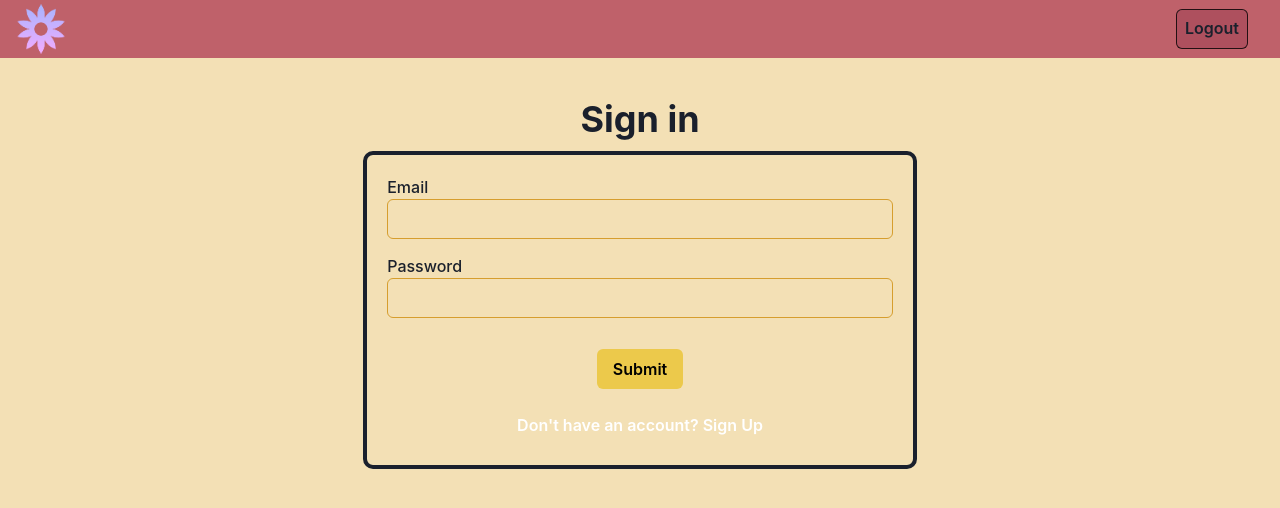
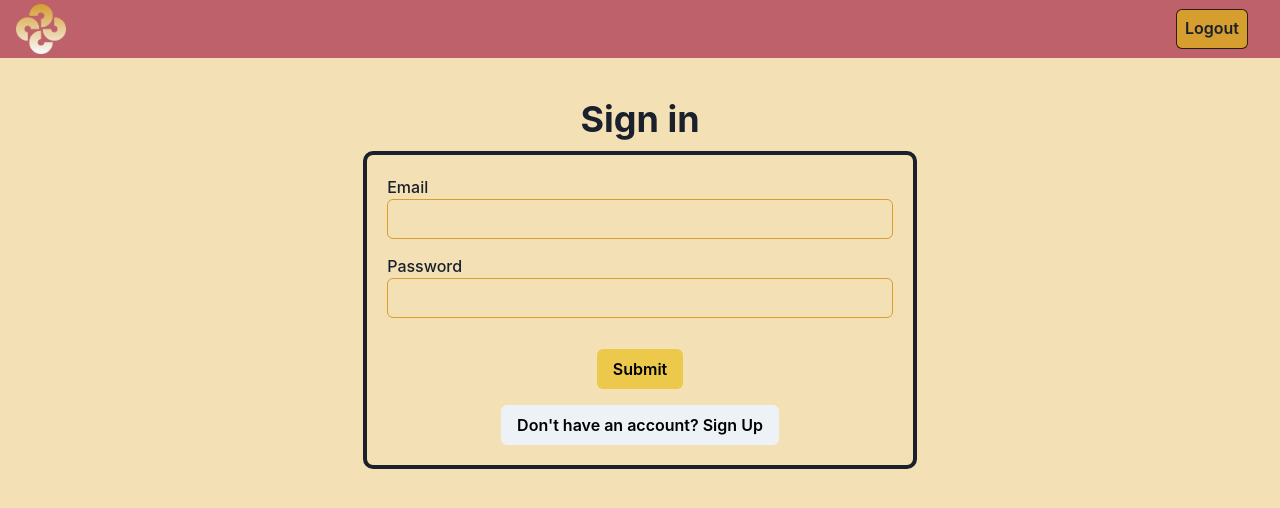
Before and after one commit to hokageCV/vidvat, a React (Vite) app: page /auth in a window 1280 px wide. Shown: the top 508 px of the page. Built offline with nearby package versions, Linux system fonts and the light colour scheme.

Commit message:
styling changes

```diff
--- a/src/components/Navbar.tsx
+++ b/src/components/Navbar.tsx
@@ -39,7 +39,7 @@ export function Navbar() {
         {userData.userType === TEACHER && (
           <Button
             onClick={() => navigate("/new", { replace: true })}
-            bg="navButtonBG"
+            bg="yellow.300"
             border="1px"
             borderColor="blackAlpha.800"
             mr={4}
@@ -50,7 +50,7 @@ export function Navbar() {
         )}
         <Button
           onClick={handleLogout}
-          bg="navButtonBG"
+          bg="yellow.500"
           border="1px"
           borderColor="blackAlpha.800"
           mr={4}
--- a/src/components/QuizCard.tsx
+++ b/src/components/QuizCard.tsx
@@ -49,7 +49,7 @@ export default function QuizCard({
             </Button>
           </>
         ) : (
-          <Tooltip label="begin the test" closeDelay={100}>
+          <Tooltip label="begin the test">
             <Button
               mr="5px"
               bg="yellow.200"
--- a/src/components/form/attempt/QuestionArena.tsx
+++ b/src/components/form/attempt/QuestionArena.tsx
@@ -1,7 +1,6 @@
 import { Button, Container, Stack, Text } from "@chakra-ui/react";
 import React, { useState } from "react";
 import { Question } from "../../../types";
-import { useTimeStore } from "../../../hooks/useTimeStore";
 
 interface QuestionArenaProps {
   questions: Question[];
--- a/src/pages/Auth.tsx
+++ b/src/pages/Auth.tsx
@@ -109,7 +109,7 @@ export default function Auth() {
         {/* <Button colorScheme="blue" mt={4} onClick={signInWithGoogle}>
           SignIn with Google
         </Button> */}
-        <Button colorScheme="none" mt={4} onClick={toggleIsSignedup}>
+        <Button color="black" mt={4} onClick={toggleIsSignedup}>
           {!isSignedup ? "Already have an account? Login" : "Don't have an account? Sign Up"}
         </Button>
       </Box>
```
Also changed, not shown: public/logo.png, public/logo.svg (added).
